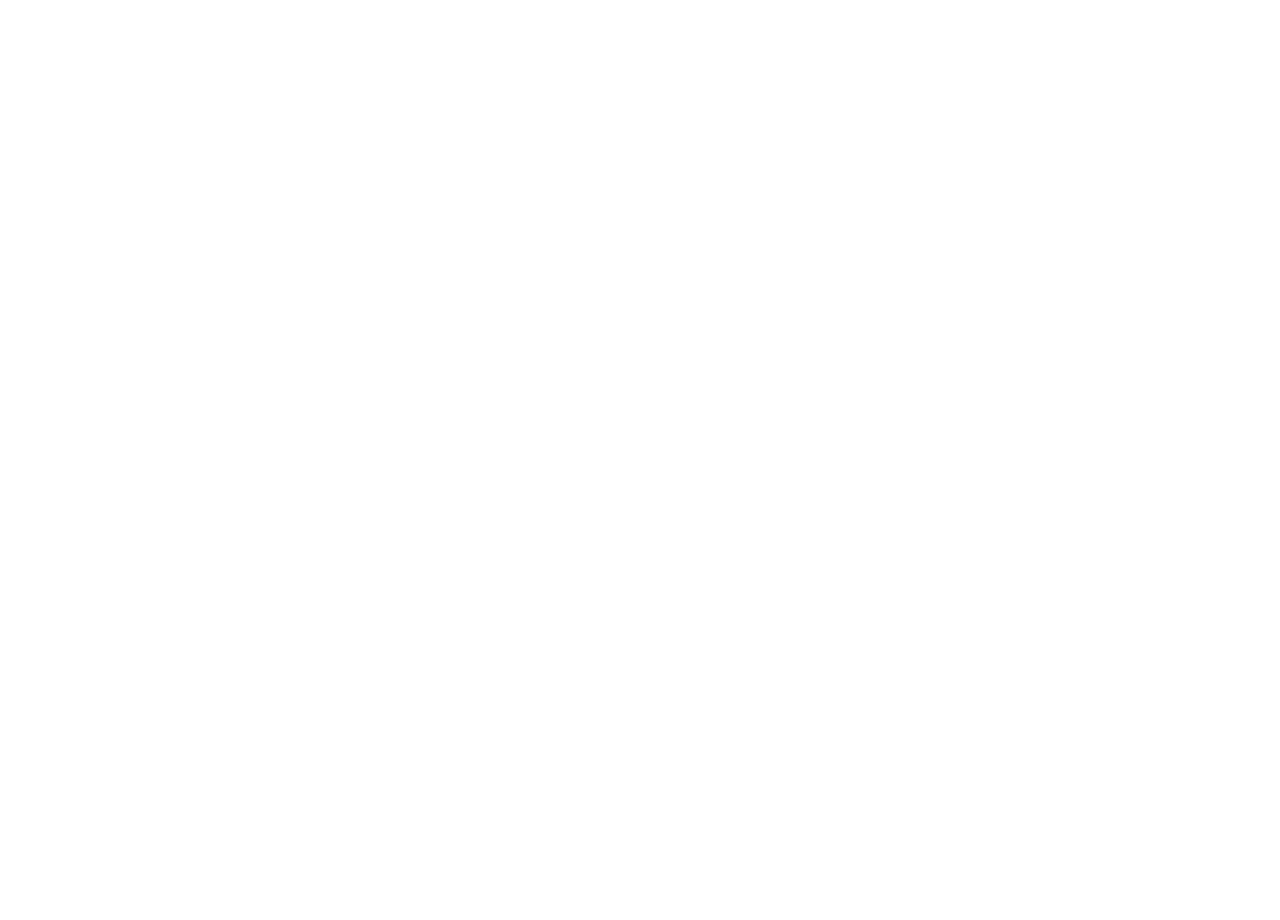
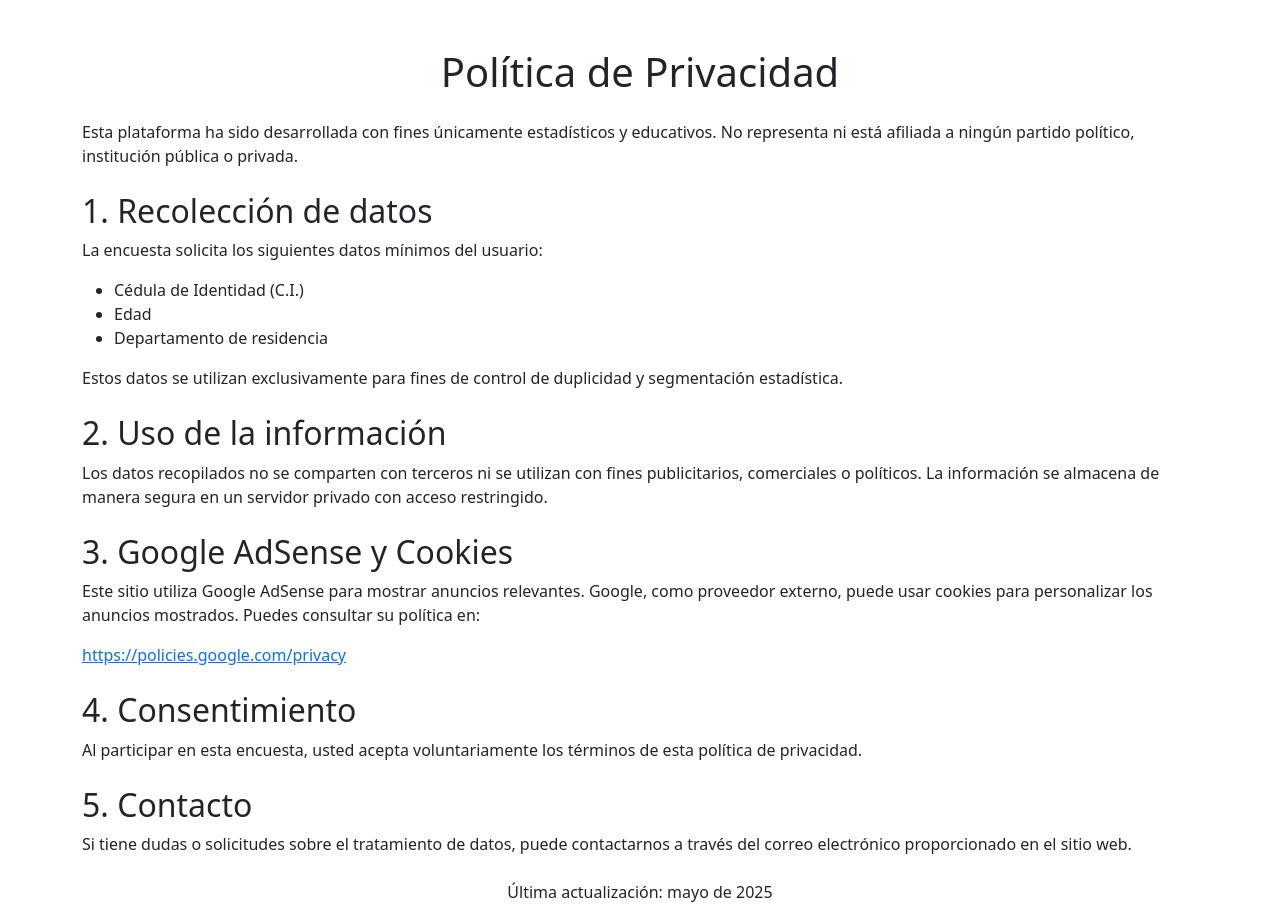
Before and after one commit to caberos/encuestaUI, a React (Create React App) app: page /privacy in a window 1280 px wide. Before the commit this address had no page. Before the commit the page ends 800 px from the top, so only its background shows below. Built offline with nearby package versions, Linux system fonts and the light colour scheme.

Commit message:
fix the observations

```diff
--- a/src/App.js
+++ b/src/App.js
@@ -3,6 +3,7 @@ import './index.css';
 import 'bootstrap/dist/css/bootstrap.min.css';
 
 import ElectoralSurvey from "./page/electoral_survey.jsx";
+import PrivacyPolicy from "./page/privacyPolicy.jsx";
 import VoteResult from "./page/vote_result.jsx";
 
 function App() {
@@ -11,6 +12,7 @@ function App() {
         <Routes>
                   <Route path="/" element={<ElectoralSurvey />} />
                   <Route path="/resultado" element={<VoteResult />} />
+                  <Route path="/privacy" element={<PrivacyPolicy />} />
           </Routes>
       </BrowserRouter>
   );
--- a/src/page/electoral_survey.jsx
+++ b/src/page/electoral_survey.jsx
@@ -17,16 +17,8 @@ export default function ElectoralSurvey() {
   ];
 
   const cities = [
-    "La Paz",
-    "El Alto",
-    "Cochabamba",
-    "Oruro",
-    "Potosí",
-    "Chuquisaca",
-    "Tarija",
-    "Beni",
-    "Pando",
-    "Santa Cruz",
+    "La Paz", "El Alto", "Cochabamba", "Oruro", "Potosí",
+    "Chuquisaca", "Tarija", "Beni", "Pando", "Santa Cruz"
   ];
 
   const [selectedCandidate, setSelectedCandidate] = useState(null);
@@ -55,13 +47,13 @@ export default function ElectoralSurvey() {
         alert("✅ Votación registrada con éxito.");
         navigate("/resultado", { state: voteData });
       } else if (response.status === 409) {
-        alert("⚠️ Error: Este C.I. ya ha votado.");
+        alert("⚠️ Este C.I. ya ha votado.");
       } else {
-        alert("❌ Error al registrar el voto. Inténtelo de nuevo.");
+        alert("❌ Error al registrar el voto.");
       }
     } catch (error) {
-      alert("❌ Error de conexión con el servidor.");
-      console.error("Error:", error);
+      alert("❌ Error de conexión.");
+      console.error(error);
     }
   };
 
@@ -70,23 +62,22 @@ export default function ElectoralSurvey() {
       <h1 className="text-center text-2xl font-bold">
         Elecciones Generales Bolivia 2025
       </h1>
-      <h4 className="text-center mt-2 text-lg">
-        Si hoy fueran las elecciones, ¿por quién votaría?
-      </h4>
+      <p className="text-center mt-2">
+        Esta encuesta busca reflejar la opinión ciudadana de forma anónima y sin afiliación política.
+      </p>
 
-      {/* Sección de contexto e información para cumplir con políticas */}
       <div className="alert alert-info mt-4">
         <h5>Sobre esta encuesta</h5>
         <p>
-          Esta es una encuesta simulada sin fines partidarios ni comerciales. Busca recolectar datos anónimos para analizar la intención de voto de cara a las Elecciones Generales de Bolivia 2025.
+          Esta es una simulación de encuesta pública sin fines partidarios ni comerciales.
+          Los datos son recolectados con fines estadísticos y de análisis.
         </p>
         <p>
-          Todos los datos ingresados son confidenciales y no serán utilizados con fines publicitarios y politicos.
+          No almacenamos datos personales identificables ni los usamos para publicidad.
         </p>
       </div>
 
       <div className="row mt-5">
-        {/* Candidatos */}
         <div className="col-md-6 mt-3 d-flex flex-column align-items-center">
           <h2 className="text-xl font-semibold mb-2 text-center">
             Seleccione un candidato
@@ -100,12 +91,16 @@ export default function ElectoralSurvey() {
             </thead>
             <tbody>
               {candidates.map((candidate, index) => (
-                <tr key={index}>
+                <tr
+                  key={index}
+                  className={selectedCandidate === candidate ? "table-primary" : ""}
+                >
                   <td className="text-center">{candidate.name}</td>
                   <td className="text-center">
                     <button
                       className={`btn btn-${selectedCandidate === candidate ? "primary" : "secondary"}`}
                       onClick={() => setSelectedCandidate(candidate)}
+                      aria-label={`Seleccionar a ${candidate.name}`}
                     >
                       {selectedCandidate === candidate ? "Seleccionado" : "Seleccionar"}
                     </button>
@@ -116,21 +111,19 @@ export default function ElectoralSurvey() {
           </table>
         </div>
 
-        {/* Datos del votante */}
         <div className="col-md-6 mt-3 d-flex flex-column align-items-center">
           <h2 className="text-xl font-semibold mb-2 text-center">
             Datos del Votante
           </h2>
-
           <div className="mb-3 w-75">
             <label htmlFor="ci" className="form-label">C.I.</label>
             <input
               type="text"
               id="ci"
-              placeholder="C.I"
+              className="form-control text-center"
               value={voterData.ci}
               onChange={(e) => setVoterData({ ...voterData, ci: e.target.value })}
-              className="form-control text-center"
+              placeholder="Número de Cédula"
             />
           </div>
 
@@ -139,10 +132,10 @@ export default function ElectoralSurvey() {
             <input
               type="number"
               id="age"
-              placeholder="Edad"
+              className="form-control text-center"
               value={voterData.age}
               onChange={(e) => setVoterData({ ...voterData, age: e.target.value })}
-              className="form-control text-center"
+              placeholder="Edad"
             />
           </div>
 
@@ -156,24 +149,24 @@ export default function ElectoralSurvey() {
             >
               <option value="">Selecciona una opción</option>
               {cities.map((city, index) => (
-                <option key={index} value={city}>
-                  {city}
-                </option>
+                <option key={index} value={city}>{city}</option>
               ))}
             </select>
           </div>
 
           <div className="text-center">
-            <button
-              type="button"
-              className="btn btn-success mt-4"
-              onClick={handleVote}
-            >
+            <button className="btn btn-success mt-4" onClick={handleVote}>
               Votar y Guardar
             </button>
           </div>
         </div>
       </div>
+
+      <footer className="mt-5 text-center">
+        <a href="/privacy" target="_blank" rel="noopener noreferrer">
+          Política de Privacidad
+        </a>
+      </footer>
     </div>
   );
 }
--- /dev/null
+++ b/src/page/privacyPolicy.jsx
@@ -0,0 +1,57 @@
+import React from "react";
+
+
+export default function PrivacyPolicy() {
+  return (
+    <div className="container mt-5">
+      <h1 className="text-2xl font-bold text-center mb-4">
+        Política de Privacidad
+      </h1>
+
+      <p>
+        Esta plataforma ha sido desarrollada con fines únicamente estadísticos y educativos. No representa ni está afiliada a ningún partido político, institución pública o privada.
+      </p>
+
+      <h2 className="text-xl font-semibold mt-4">1. Recolección de datos</h2>
+      <p>La encuesta solicita los siguientes datos mínimos del usuario:</p>
+      <ul className="list-disc list-inside">
+        <li>Cédula de Identidad (C.I.)</li>
+        <li>Edad</li>
+        <li>Departamento de residencia</li>
+      </ul>
+      <p>Estos datos se utilizan exclusivamente para fines de control de duplicidad y segmentación estadística.</p>
+
+      <h2 className="text-xl font-semibold mt-4">2. Uso de la información</h2>
+      <p>
+        Los datos recopilados no se comparten con terceros ni se utilizan con fines publicitarios, comerciales o políticos.
+        La información se almacena de manera segura en un servidor privado con acceso restringido.
+      </p>
+
+      <h2 className="text-xl font-semibold mt-4">3. Google AdSense y Cookies</h2>
+      <p>
+        Este sitio utiliza Google AdSense para mostrar anuncios relevantes. Google, como proveedor externo,
+        puede usar cookies para personalizar los anuncios mostrados. Puedes consultar su política en:
+      </p>
+      <a
+        href="https://policies.google.com/privacy"
+        target="_blank"
+        rel="noopener noreferrer"
+        className="text-blue-600 underline"
+      >
+        https://policies.google.com/privacy
+      </a>
+
+      <h2 className="text-xl font-semibold mt-4">4. Consentimiento</h2>
+      <p>
+        Al participar en esta encuesta, usted acepta voluntariamente los términos de esta política de privacidad.
+      </p>
+
+      <h2 className="text-xl font-semibold mt-4">5. Contacto</h2>
+      <p>
+        Si tiene dudas o solicitudes sobre el tratamiento de datos, puede contactarnos a través del correo electrónico proporcionado en el sitio web.
+      </p>
+
+      <p className="mt-4 text-sm text-center text-gray-500">Última actualización: mayo de 2025</p>
+    </div>
+  );
+}
--- a/src/page/vote_result.jsx
+++ b/src/page/vote_result.jsx
@@ -1,21 +1,69 @@
-import { useLocation } from "react-router-dom";
+import { useLocation, useNavigate} from "react-router-dom";
 
 export default function VoteResult() {
   const location = useLocation();
-  const voteData = location.state;
+  const navigate = useNavigate();
 
-  if (!voteData) {
-    return <h2 className="text-center mt-5">No hay datos de votación.</h2>;
+  const { candidato, votante } = location.state || {};
+
+  if (!candidato || !votante) {
+    return (
+      <div className="container mt-4">
+        <h2 className="text-danger text-center">⚠️ No se encontró información del voto.</h2>
+        <div className="text-center mt-3">
+          <button className="btn btn-primary" onClick={() => navigate("/")}>
+            Volver a votar
+          </button>
+        </div>
+      </div>
+    );
   }
 
   return (
-    <div className="container mt-5">
-      <h1 className="text-center text-2xl font-bold">Tu Voto Registrado</h1>
-      <div className="card p-4 mt-4">
-        <h2><strong>Candidato Seleccionado:</strong> {voteData.candidato}</h2>
-        <h3><strong>C.I.:</strong> {voteData.votante.ci}</h3>
-        <h3><strong>Edad:</strong> {voteData.votante.age}</h3>
-        <h3><strong>Departamento:</strong> {voteData.votante.department}</h3>
+    <div className="container mt-4">
+      <h1 className="text-center mb-4">🗳️ Resultado de tu Votación</h1>
+
+      <div className="alert alert-success">
+        <h5>Tu voto ha sido registrado correctamente.</h5>
+        <p>Gracias por participar en esta simulación de encuesta electoral.</p>
+      </div>
+
+      <div className="card mb-4">
+        <div className="card-body">
+          <h4 className="card-title">Resumen del Votante</h4>
+          <ul className="list-group list-group-flush">
+            <li className="list-group-item">Candidato elegido: <strong>{candidato}</strong></li>
+            <li className="list-group-item">C.I.: {votante.ci}</li>
+            <li className="list-group-item">Edad: {votante.age}</li>
+            <li className="list-group-item">Departamento: {votante.department}</li>
+          </ul>
+        </div>
+      </div>
+
+      <div className="mb-4">
+        <h4>¿Por qué hacemos esta encuesta?</h4>
+        <p>
+          Esta simulación de votación busca comprender las tendencias de opinión ciudadana en Bolivia
+          antes de las elecciones 2025. Los resultados nos ayudan a identificar regiones con mayor participación
+          y evaluar el interés público por distintos candidatos.
+        </p>
+        <p>
+          No está afiliada a ningún partido ni institución. No se recopilan datos personales sensibles con fines comerciales.
+        </p>
+      </div>
+
+      <div className="mb-4">
+        <h4>Análisis Simulado</h4>
+        <p>
+          Según las respuestas recolectadas, el candidato <strong>{candidato}</strong> ha tenido un apoyo creciente en el departamento de <strong>{votante.department}</strong>.
+          Esto puede deberse a factores como visibilidad en medios, propuestas políticas o afinidad regional.
+        </p>
+      </div>
+
+      <div className="text-center">
+        <button className="btn btn-secondary" onClick={() => navigate("/")}>
+          Volver al Inicio
+        </button>
       </div>
     </div>
   );
```
